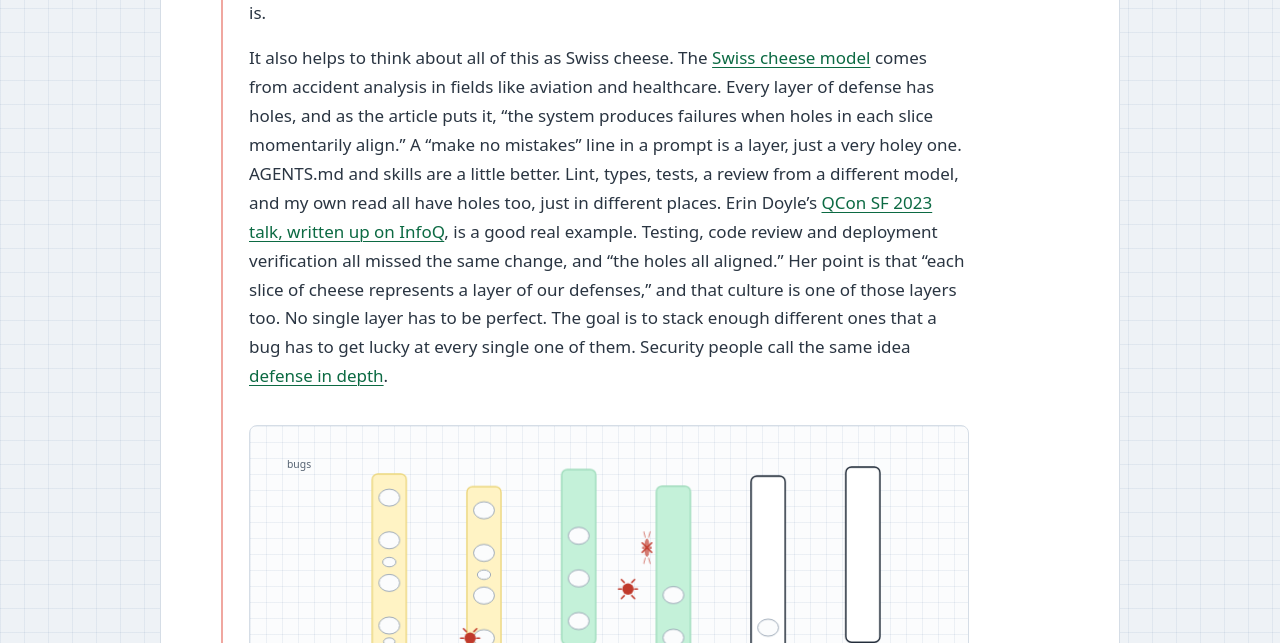
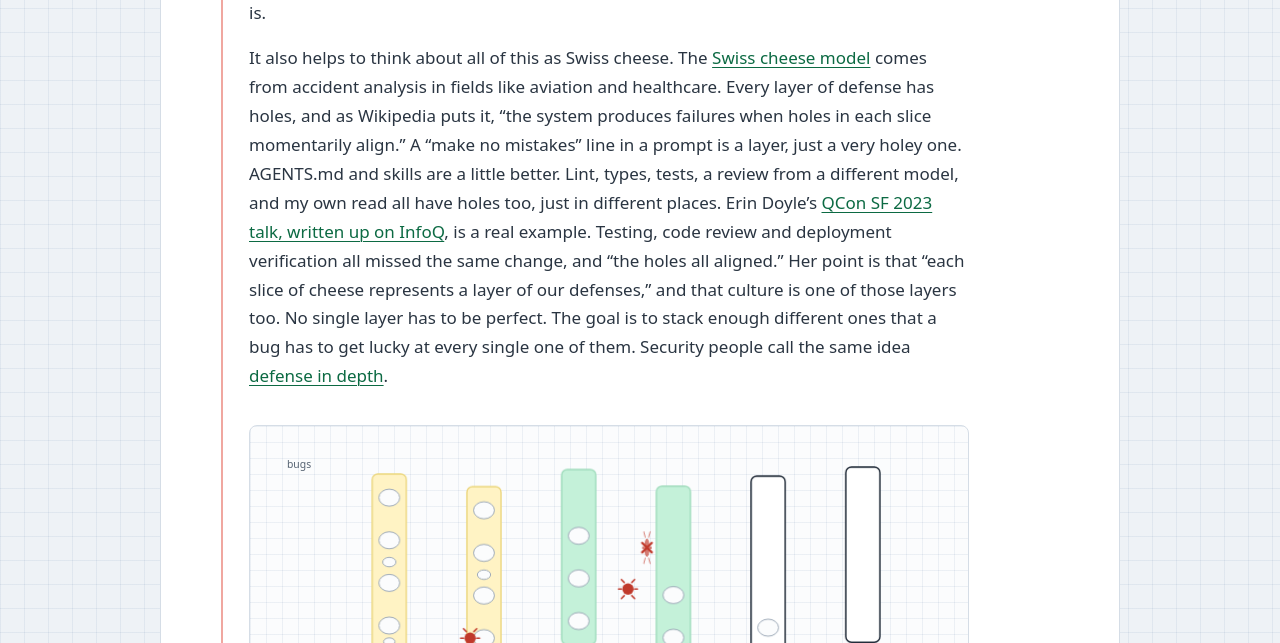
Before and after one commit to JoshWein/blog, a Jekyll site: the page built from _posts/2026-11-21-multi-agent-workflows.md, in a window 1280 px wide and 1400 px high, scrolled down 10602 px. Shown: the part 214-857 px from the top of the window. Built offline with Jekyll 4.4.1, drawn with Linux system fonts in a browser that asks for light colours; some web fonts are replaced; comment, search, counter and statistics services are not loaded.

Commit message:
Swiss cheese: thicker hit mark, clearer source wording
Co-Authored-By: Claude Opus 5.5 <noreply@anthropic.com>
Claude-Session: https://claude.ai/code/session_01HtAirmGQyAcmjJao62wzYe

```diff
--- a/_posts/2026-11-21-multi-agent-workflows.md
+++ b/_posts/2026-11-21-multi-agent-workflows.md
@@ -349,7 +349,7 @@ Tests aren't one thing, though. They come in a lot of strengths, and the more of
 
 Lauren Tan's talk ["All Code Is Slop (Except Mine)"](https://ai.engineer/code/2026/talks/lauren-tan) is a good tour of the strong end. Her team has agents drive the real app to verify their changes, uses property-based testing on the UI, and has used [TLA+](https://lamport.azurewebsites.net/tla/tla.html) model checking and [Lean](https://lean-lang.org/) proofs on the parts that really can't break. She's also clear that formal verification is "not a silver bullet". You don't need every rung on every project. The point is to know the ladder exists and to climb it where the risk is.
 
-It also helps to think about all of this as Swiss cheese. The [Swiss cheese model](https://en.wikipedia.org/wiki/Swiss_cheese_model) comes from accident analysis in fields like aviation and healthcare. Every layer of defense has holes, and as the article puts it, "the system produces failures when holes in each slice momentarily align." A "make no mistakes" line in a prompt is a layer, just a very holey one. AGENTS.md and skills are a little better. Lint, types, tests, a review from a different model, and my own read all have holes too, just in different places. Erin Doyle's [QCon SF 2023 talk, written up on InfoQ](https://www.infoq.com/articles/staff-engineers-impact-incidents/), is a good real example. Testing, code review and deployment verification all missed the same change, and "the holes all aligned." Her point is that "each slice of cheese represents a layer of our defenses," and that culture is one of those layers too. No single layer has to be perfect. The goal is to stack enough different ones that a bug has to get lucky at every single one of them. Security people call the same idea [defense in depth](https://en.wikipedia.org/wiki/Defense_in_depth_(computing)).
+It also helps to think about all of this as Swiss cheese. The [Swiss cheese model](https://en.wikipedia.org/wiki/Swiss_cheese_model) comes from accident analysis in fields like aviation and healthcare. Every layer of defense has holes, and as Wikipedia puts it, "the system produces failures when holes in each slice momentarily align." A "make no mistakes" line in a prompt is a layer, just a very holey one. AGENTS.md and skills are a little better. Lint, types, tests, a review from a different model, and my own read all have holes too, just in different places. Erin Doyle's [QCon SF 2023 talk, written up on InfoQ](https://www.infoq.com/articles/staff-engineers-impact-incidents/), is a real example. Testing, code review and deployment verification all missed the same change, and "the holes all aligned." Her point is that "each slice of cheese represents a layer of our defenses," and that culture is one of those layers too. No single layer has to be perfect. The goal is to stack enough different ones that a bug has to get lucky at every single one of them. Security people call the same idea [defense in depth](https://en.wikipedia.org/wiki/Defense_in_depth_(computing)).
 
 <figure class="diagram">
 <svg viewBox="0 0 720 300" role="img" aria-labelledby="sc-t sc-d">
--- a/css/blogstyle.css
+++ b/css/blogstyle.css
@@ -255,7 +255,7 @@ footer a { color: var(--text); text-decoration: none; display: inline-block; pad
 .diagram .slice.hard { fill: var(--hl); stroke: var(--run-line); }
 .diagram .slice.mid { fill: var(--bg); stroke: var(--ink); }
 .diagram .hole { fill: var(--fig-bg); stroke: var(--wire); stroke-width: 1; }
-.diagram .blocked path, .diagram .bug-hit path { stroke: var(--bug); stroke-width: 2.5; stroke-linecap: round; }
+.diagram .blocked path, .diagram .bug .bug-hit path { stroke: var(--bug); stroke-width: 2.5; stroke-linecap: round; }
 .diagram .blocked path { opacity: .55; }
 .diagram .bug circle, .diagram .bug-static circle { fill: var(--bug); }
 .diagram .bug path, .diagram .bug-static path { stroke: var(--bug); stroke-width: 1.6; stroke-linecap: round; }
```
